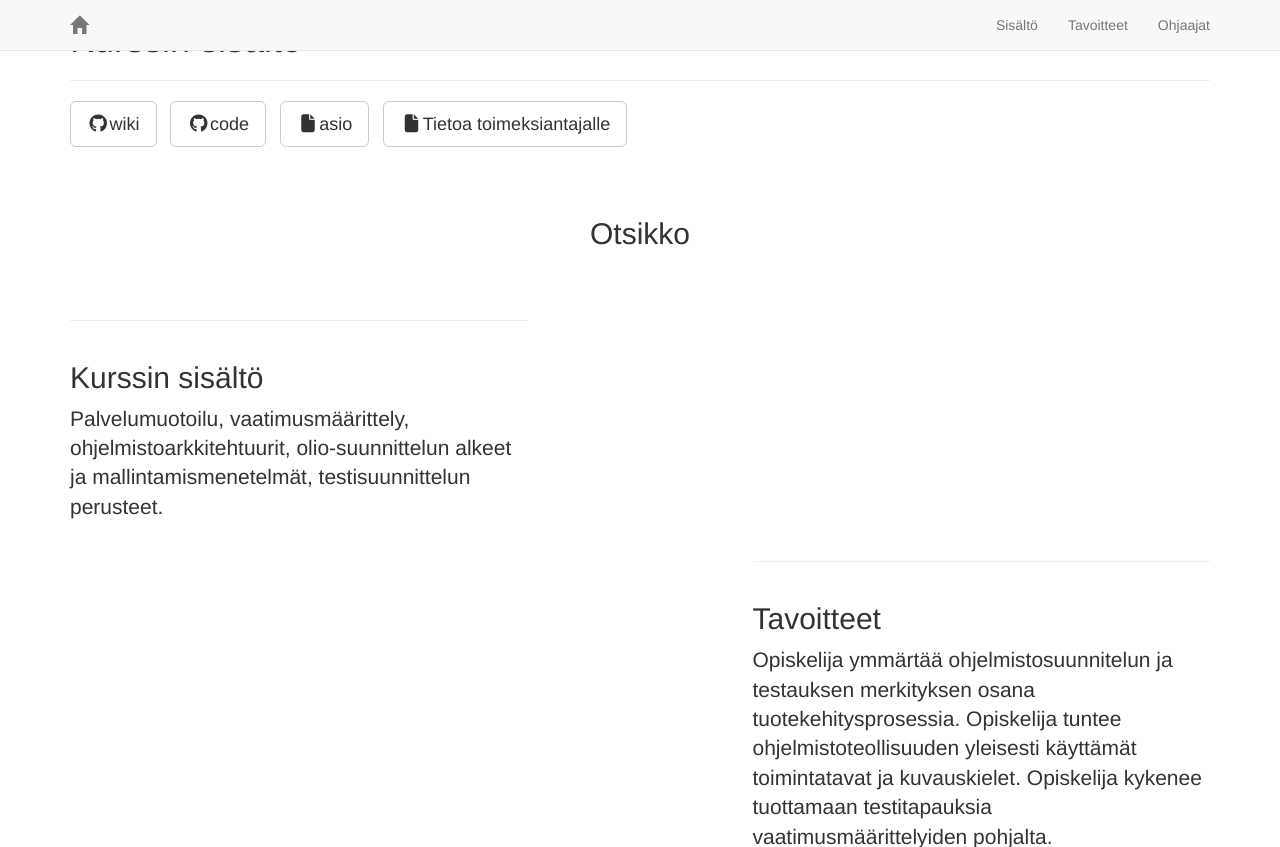
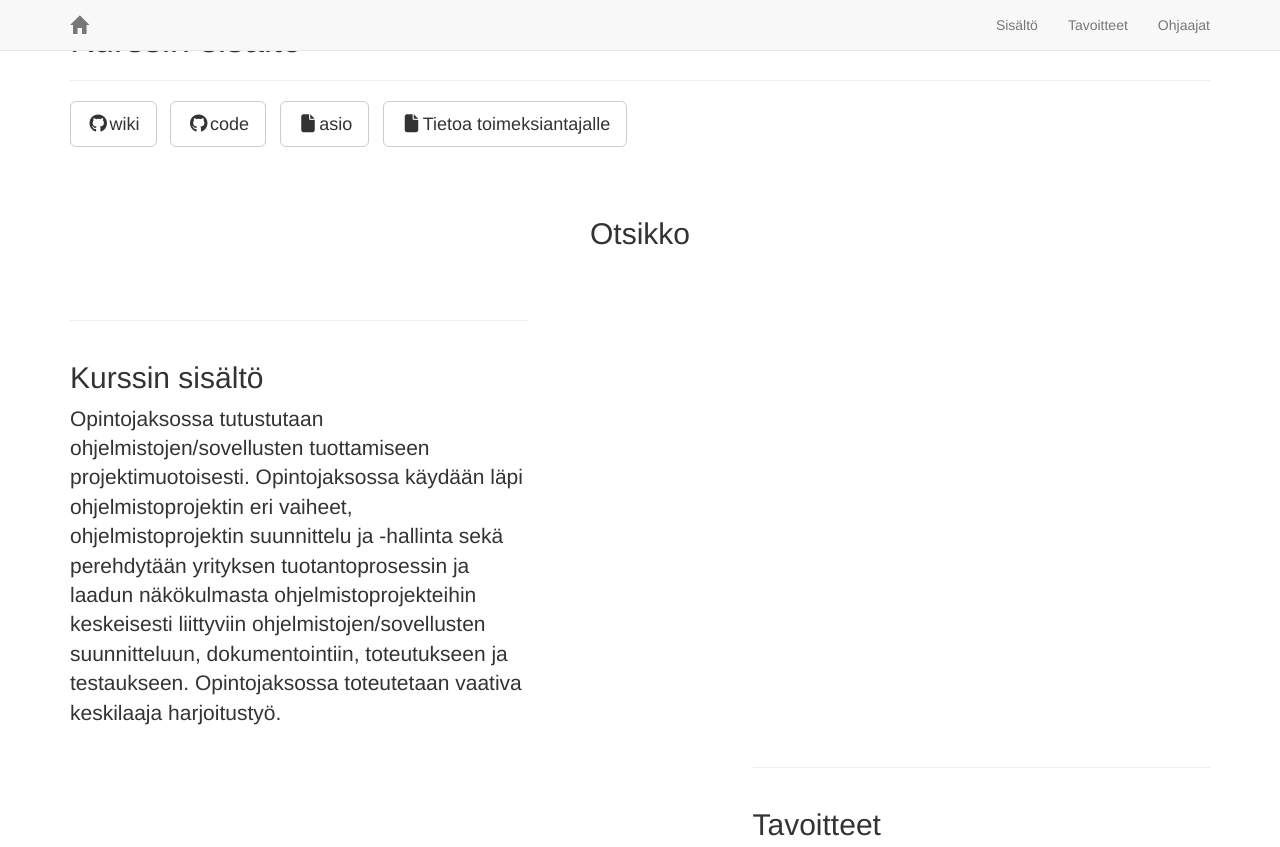
Before and after one commit to huojo/IIO12200-ohjelmistoprojekti, a Jekyll site: the page built from _posts/2016-01-01-course1.md, in a window 1280 px wide and 900 px high, cut to the strip 0-847 px from the top of the window. Built offline with Jekyll 4.4.1, drawn with Linux system fonts in a browser that asks for light colours; nearby versions of some CDN libraries; library files that are not in the unit come from our copies.

Commit message:
Update 2016-01-01-course1.md

```diff
--- a/_posts/2016-01-01-course1.md
+++ b/_posts/2016-01-01-course1.md
@@ -6,4 +6,4 @@ category: Services
 title: Kurssin sisältö
 description: |
 ---
-  Palvelumuotoilu, vaatimusmäärittely, ohjelmistoarkkitehtuurit, olio-suunnittelun alkeet ja mallintamismenetelmät, testisuunnittelun perusteet.
+  Opintojaksossa tutustutaan ohjelmistojen/sovellusten tuottamiseen projektimuotoisesti. Opintojaksossa käydään läpi ohjelmistoprojektin eri vaiheet, ohjelmistoprojektin suunnittelu ja -hallinta sekä perehdytään yrityksen tuotantoprosessin ja laadun näkökulmasta ohjelmistoprojekteihin keskeisesti liittyviin ohjelmistojen/sovellusten suunnitteluun, dokumentointiin, toteutukseen ja testaukseen. Opintojaksossa toteutetaan vaativa keskilaaja harjoitustyö.
```
